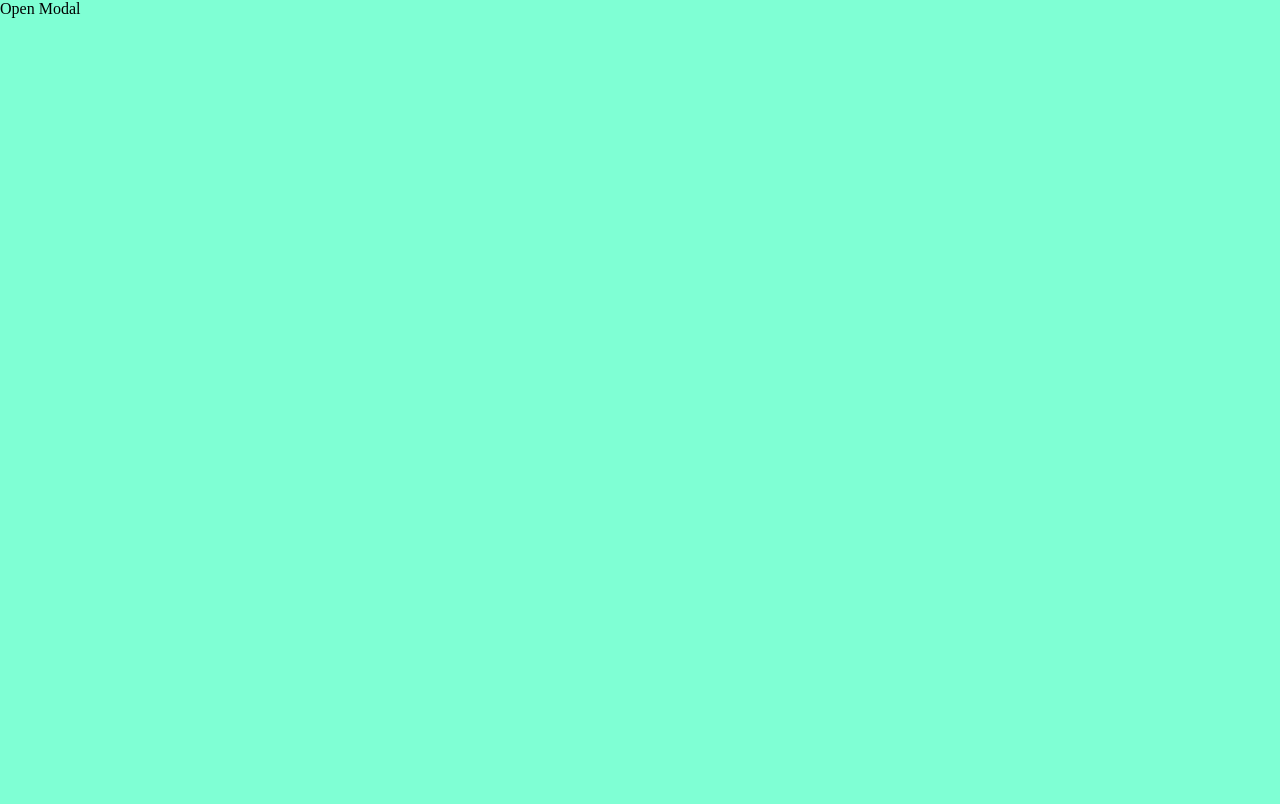
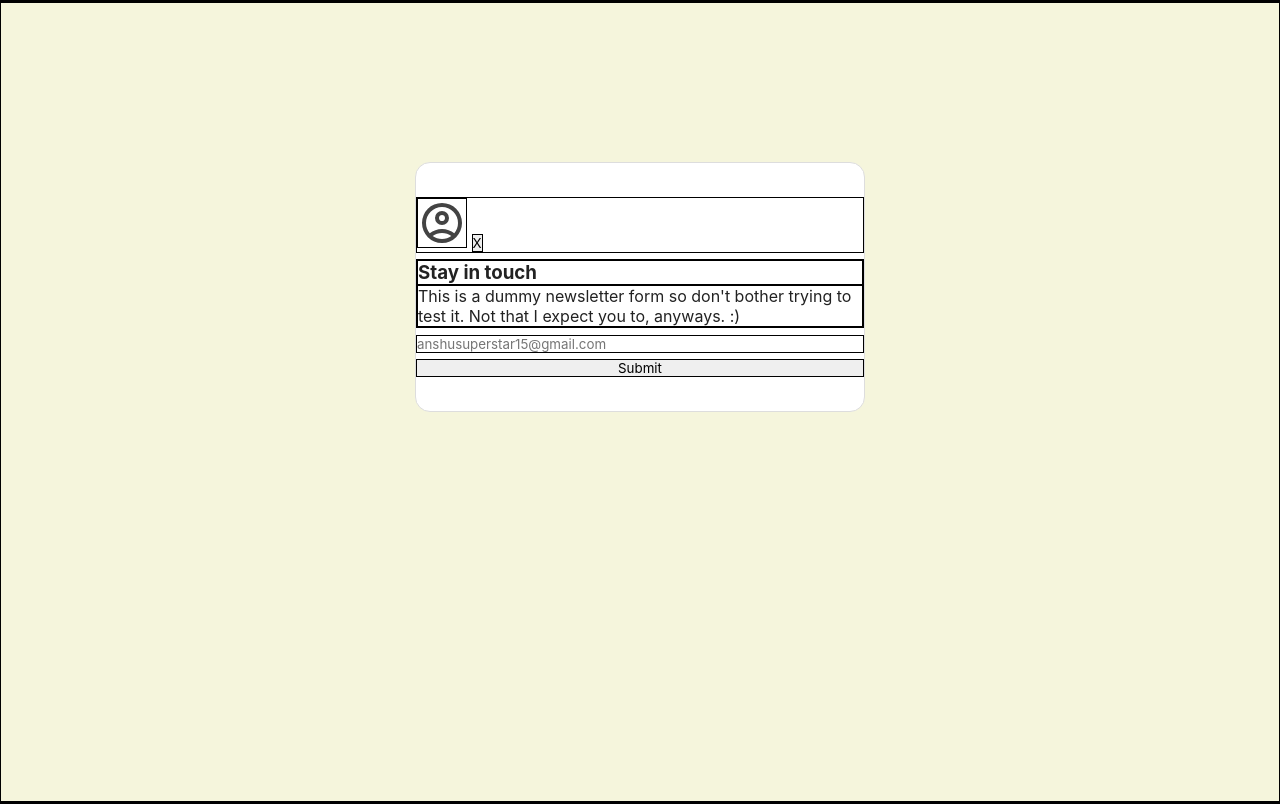
Before and after one commit to prateek-kr-jha/world-clock, a website: page playground/modal/index.html in a window 1280 px wide. Drawn offline with Linux system fonts and the light colour scheme.

Commit message:
started working on modal

```diff
--- a/playground/modal/index.html
+++ b/playground/modal/index.html
@@ -7,9 +7,25 @@
     <title>Modal</title>
 </head>
 <body>
-    <section class="modal hidden"></section>
-    <div class="overlay hidden"></div>
-    <div class="btn btn-open">Open Modal</div>
+    <div class="main">
+        <section class="modal hidden">
+            <div class="flex">
+                <img src="./account_circle_24dp_E8EAED_FILL0_wght400_GRAD0_opsz24.svg" alt="user" width="50px" height="50px">
+                <button class="btn-close">X</button>
+            </div>
+            <div>
+                <h3>Stay in touch</h3>
+                <p>
+                    This is a dummy newsletter form so don't bother trying to test it. Not
+      that I expect you to, anyways. :)
+                </p>
+            </div>
+            <input type="email" id="email" placeholder="anshusuperstar15@gmail.com">
+            <button class="btn">Submit</button>
+        </section>
+        <!-- <div class="overlay hidden"></div>
+        <div class="btn btn-open">Open Modal</div> -->
+    </div>
     <script src="./script.js"></script>
 </body>
 </html>
--- a/playground/modal/style.css
+++ b/playground/modal/style.css
@@ -2,5 +2,45 @@
     box-sizing: border-box;
     margin: 0;
     padding: 0;
-    background-color: aquamarine;
+    /* background-color: aquamarine; */
+    border: 1px solid black;
+    font-family: 'Inter', sans-serif;
 }
+
+body {
+    display: flex;
+    flex-direction: column;
+    align-items: center;
+    justify-content: center;
+    color: #222;
+    position: relative;
+    min-height: 100vh;
+}
+
+.main {
+    display: flex;
+    justify-content: center;
+    align-items: center;
+    height: 100vh;
+    width: 100vw;
+    background-color: beige;
+}
+
+.modal {
+    display: flex;
+    flex-direction: column;
+    /* align-items: center; */
+    justify-content: center;
+    gap: 0.4rem;
+    min-height: 250px;
+    width: 450px;
+    position: absolute;
+    top: 20%;
+    background-color: white;
+    border: 1px solid #ddd;
+    border-radius: 15px;
+}
+
+.modal input {
+
+}
```
Also changed, not shown: playground/modal/account_circle_24dp_E8EAED_FILL0_wght400_GRAD0_opsz24.svg (added).
